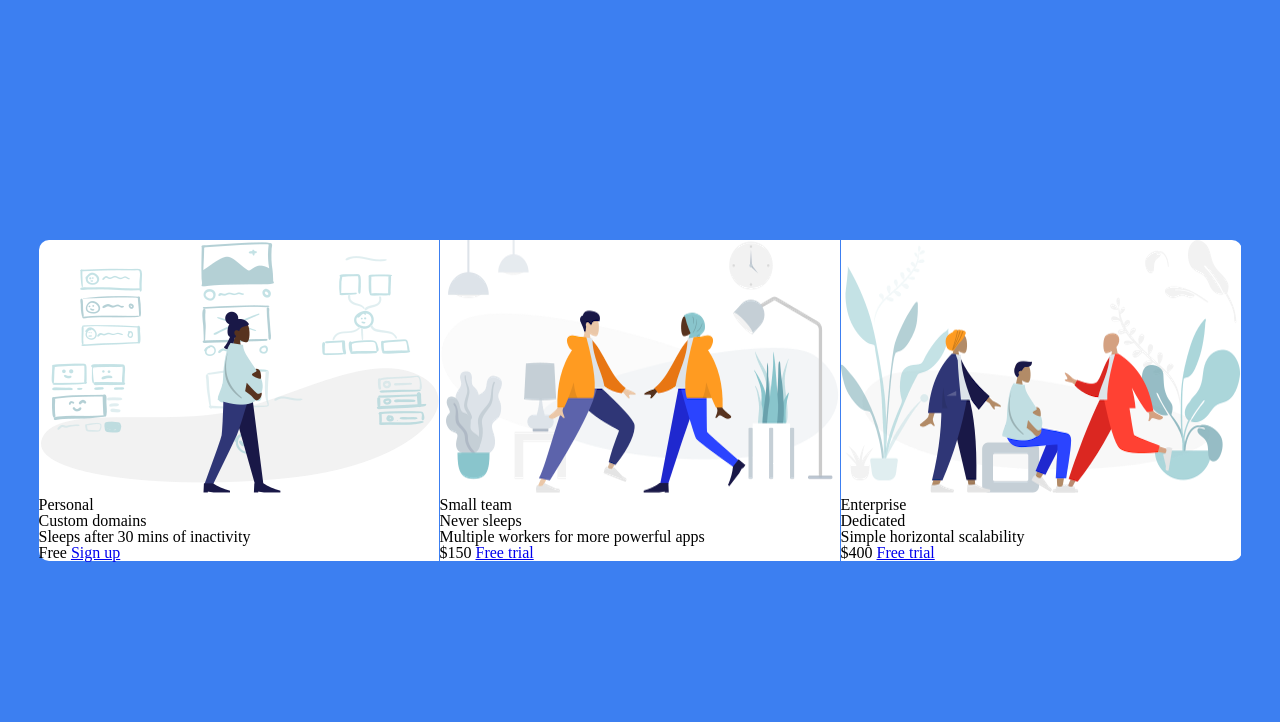
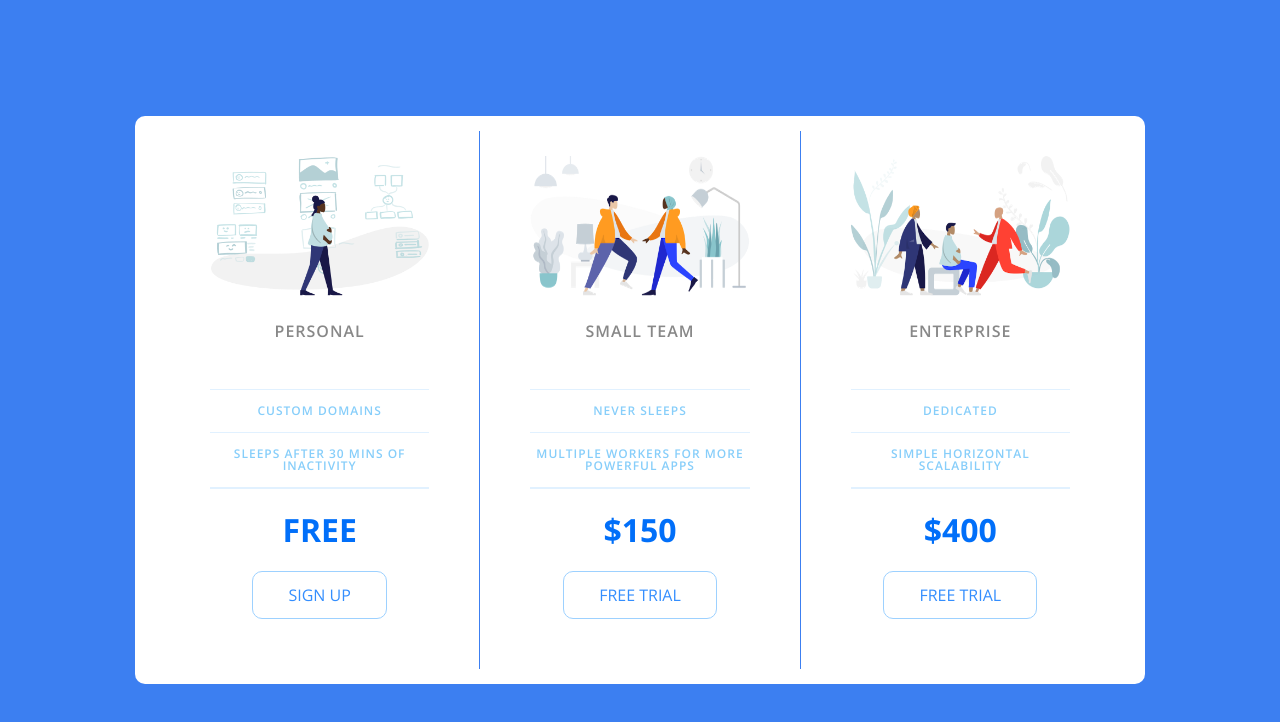
Before and after one commit to thomaswilliamscode/Colt-Steele, a plain HTML site: page CSS/media_queries/PricingPanelOnMyOwn/PriceTableStarter/PriceTableOnMyOwn.html in a window 1280 px wide. Drawn offline with nearby package versions, Linux system fonts and the light colour scheme.

Commit message:
finished on my own better than expected.

```diff
--- a/CSS/media_queries/PricingPanelOnMyOwn/PriceTableStarter/main.css
+++ b/CSS/media_queries/PricingPanelOnMyOwn/PriceTableStarter/main.css
@@ -49,22 +49,134 @@ table {
 
 /*---------------------------------------------------------------*/
 
+*{
+  color:#87cefa;
+}
+
+/*  -- set up fonts and border box  --  */
+
+html{
+  box-sizing:border-box;
+  font-family: 'Open Sans', sans-serif;
+}
+
+/*  -- set blue background for body, and align  --  */
+
 body{
   background-color: #3C7FF1;
   display:flex;
   justify-content:center;
   align-items:center;
   min-height:100vh;
+  line-height:1;
 }
+
+
+/*  -- set up panel display   --  */
 
 .panel {
   background-color:white;
+  border-radius:10px;
   display:flex;
   justify-content:center;
   align-items:center;
-  border-radius:10px;
+  padding:15px 25px;
+  max-width:960px;
+  width:100%;
+  text-transform:uppercase;
+  text-align:center;
 }
+
+/*  -- divide sections in panel and style  --  */
 
 .pricing-plan{
   border-right:1px solid #3c7ff1;
+  padding:25px 50px;
 }
+.pricing-plan:last-child{
+  border-right:none;
+}
+
+/*  -- style img --  */
+
+.pricing-plan img{
+  max-width:100%;
+  margin-bottom:25px;
+}
+
+
+/*  -- style header in pricing-plan  --  */
+
+.pricing-plan h2{
+  color:#888;
+  font-weight:600;
+  letter-spacing: 1px;
+}
+
+
+
+/*  -- padding and border to ul's  --  */
+
+.pricing-features {
+  margin:50px 0 25px;
+}
+
+
+/*  -- give padding and border to li's  --  */
+
+.pricing-features-item {
+  font-weight:600;
+  letter-spacing:1px;
+  font-size:12px;
+  line-heaight:1.5;
+  padding:15px 0;
+  border-top:1px solid #e1f1ff;
+}
+
+/*  -- border-bottom on last child li --  */
+
+.pricing-features-item:last-child{
+  border-bottom:2px solid #e1f1ff;
+}
+
+/*  -- Free styles  --  */
+
+.pricing-price{
+  color:#016ff9;
+  display:block;
+  font-size:32px;
+  font-weight:700;
+}
+
+/*  -- button styles  --  */
+
+.pricing-button{
+  border:1px solid #9dd1ff;
+  border-radius: 10px;
+  color:#348efe;
+  display:inline-block;
+  padding:15px 35px;
+  text-decoration:none;
+  margin:25px 0;
+  transition:background-color 200ms ease-in-out;
+}
+
+/*  -- button hover --  */
+
+.pricing-button.is-featured:hover, .pricing-button.is-featured:focus{
+  background-color:#269aff;
+  color:white;
+}
+
+/*  -- media --  */
+
+@media (max-width:1000px){
+  .panel{
+    flex-direction:column;
+  }
+  .pricing-plan{
+    border-bottom:1px solid #e1f1ff;
+    border-right:none;
+  }
+
+}
```
